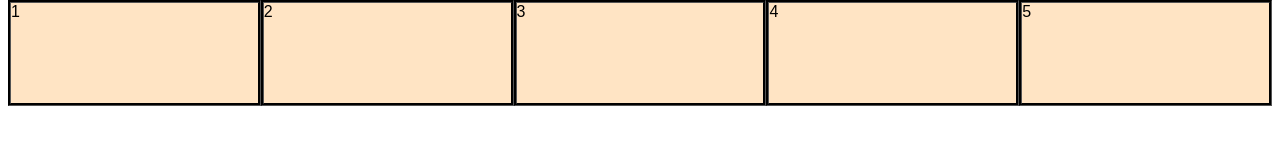
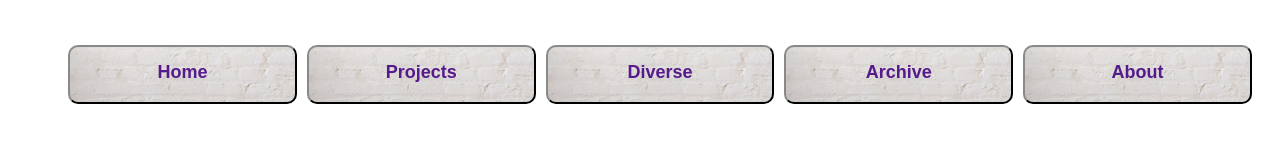
Before and after one commit to Silia-Maria/FE17-CSS-DAY4-Silia-Rene, a plain HTML site: page RM_Basic_Exercise_1/Basic_exercise_2.html in a window 1280 px wide. Drawn offline with Linux system fonts and the light colour scheme.

Commit message:
add files

```diff
--- a/RM_Basic_Exercise_1/Basic_exercise_2.html
+++ b/RM_Basic_Exercise_1/Basic_exercise_2.html
@@ -10,11 +10,11 @@
   <body>
     <div class="container">
         <div class="grid-container">
-            <div class="grid-item">1</div>
-            <div class="grid-item">2</div>
-            <div class="grid-item">3</div>
-            <div class="grid-item">4</div>
-            <div class="grid-item">5</div>
+            <a href="" class="grid-item">Home</a>
+            <a href="" class="grid-item">Projects</a>
+            <a href="" class="grid-item">Diverse</a>
+            <a href="" class="grid-item">Archive</a>
+            <a href="" class="grid-item">About</a>
           </div>
     </div>
   </body>
--- a/RM_Basic_Exercise_1/style.css
+++ b/RM_Basic_Exercise_1/style.css
@@ -1,20 +1,47 @@
 * {
-margin-top: 0px;
-padding-left: 0px;
+margin-top: 15px;
+padding-left: 15px;
+padding-right: 15px;
 font-family: Arial, Helvetica, sans-serif;
-
+font-size: large;
 }
 
 .grid-container {
 display: grid;
 grid-template-columns: 20% 20% 20% 20% 20%;
+min-width: 800px;
+max-width: 1200px;
+grid-gap: 10px;
 
 }
 
 .grid-item {
-height: 100px;
-width: auto;
-border-style: groove;
-border-color: black;
-background-color:bisque;
+    height: 40px;
+    width: auto;
+    font-weight: bolder;
+    border-style: outset;
+    border-width: 2px 2px 2px 2px;
+    border-color: rgb(53, 53, 53);
+    border-radius: 10px;
+    /*background-color:rgb(195, 195, 195);*/
+    background-image: url(./images/photo-1531685250784-7569952593d2.jpg);
+    text-align: center;
+    padding-top: 15px;
+    }
+
+.grid-item:hover {
+/*background-color: rgb(249, 214, 88);*/
+transition: 500ms;
+font-size: larger;
+font-weight: bold;
+background-image: url(./images/alexander-grey-62vi3TG5EDg-unsplash.jpg);
+/*width: 110%;
+height: 110%;*/
+
 }
+
+
+
+a {
+    text-decoration: none;
+}
```
Also changed, not shown: RM_Advanced_Exercise/Index.html (added), RM_Advanced_Exercise/style.css (added), RM_Basic_Exercise_1/Images/alexander-grey-62vi3TG5EDg-unsplash.jpg (added), RM_Basic_Exercise_1/Images/autumn-studio-221wufG10eg-unsplash.jpg (added), RM_Basic_Exercise_1/Images/photo-1531685250784-7569952593d2.jpg (added).
